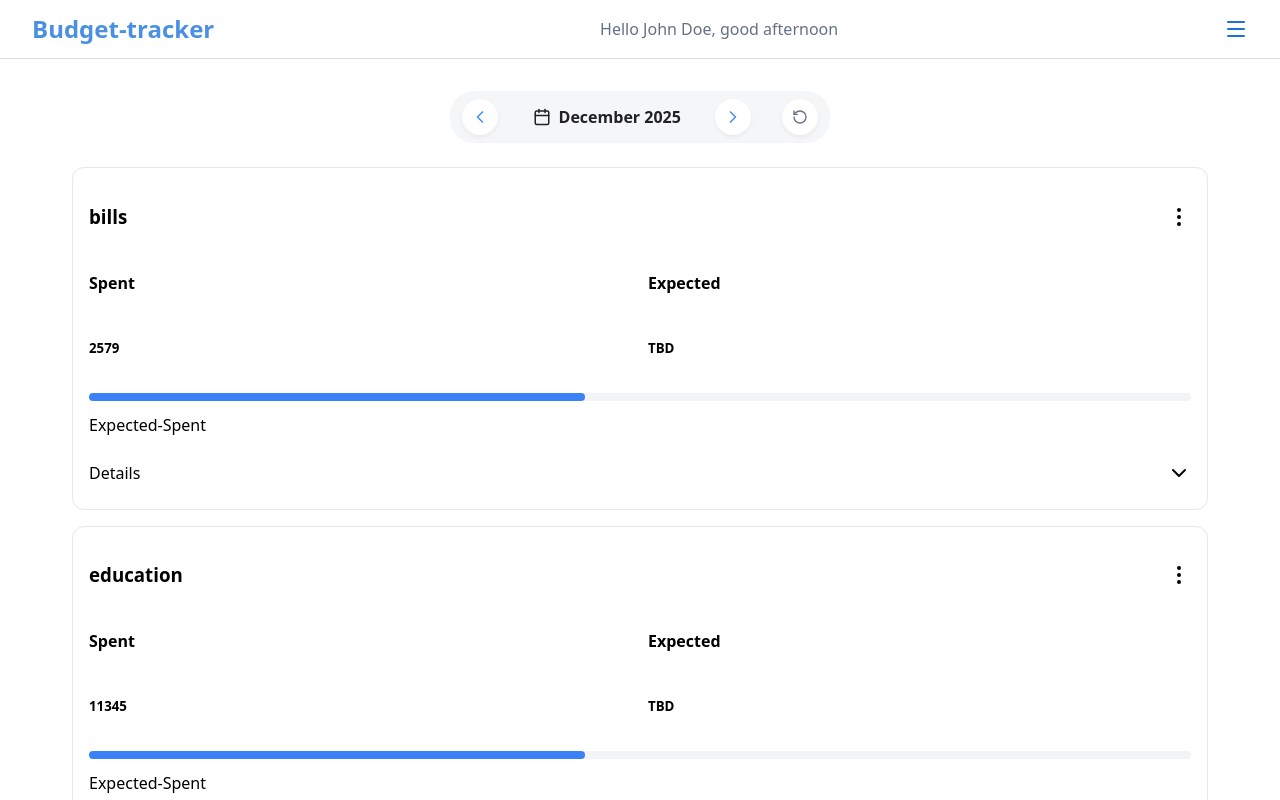
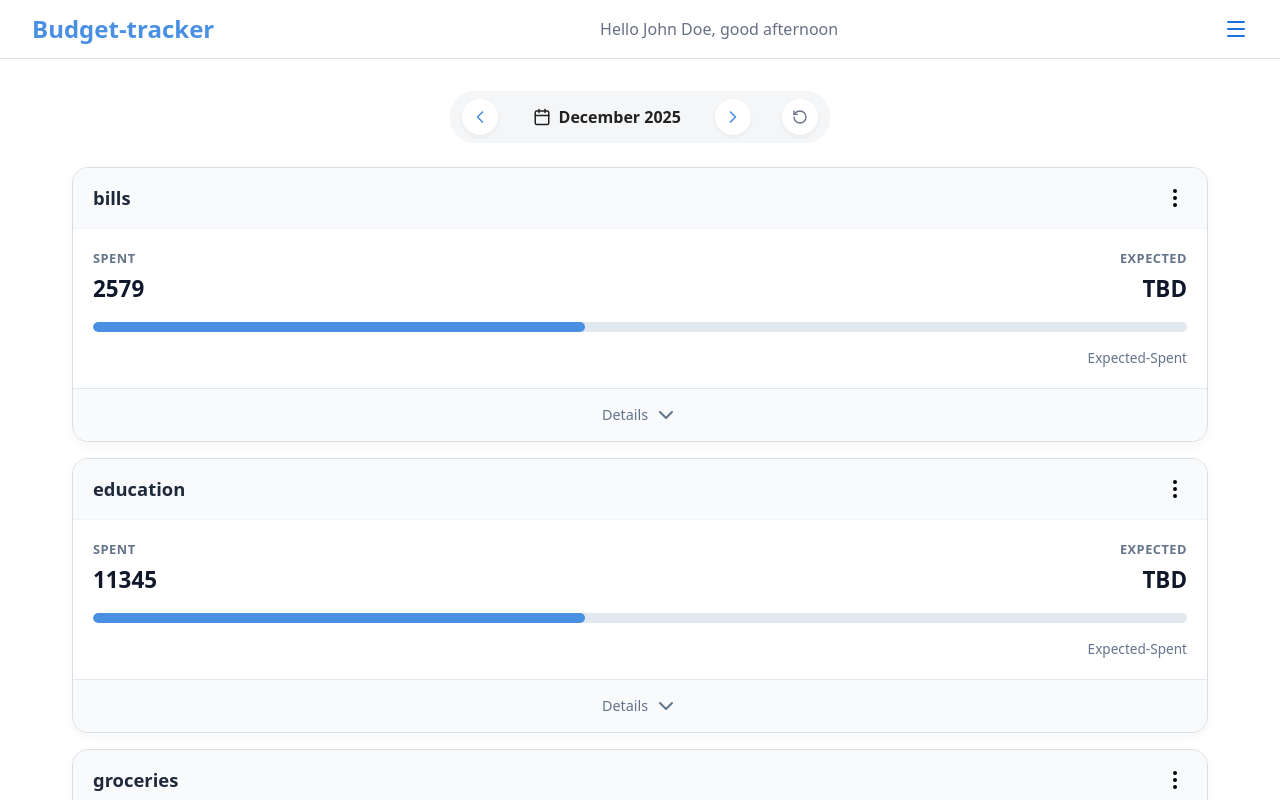
Before and after one commit to ey4l-course/budget-tracker-ui, a React (Vite) app: page /app in a window 1280 px wide. Shown: the top 800 px of the page. Built offline with nearby package versions, Linux system fonts and the light colour scheme.

Commit message:
feat(CSS): Finalized CSS for all login related components.
Finalized design of CategoryCard and ExpenseItem.

```diff
--- a/src/components/CategoryCard.jsx
+++ b/src/components/CategoryCard.jsx
@@ -53,72 +53,6 @@ export const CategoryCard = ({category}) => {
             </ul>
         </section>
         }
-        {/* --- TEMPORARY LAYOUT CSS --- */}
-      {/* Keeping strictly to display, flex/grid, gap, and alignment.
-          Added a basic border/padding just so you can see the card's physical boundaries. */}
-      <style>{`
-        .category-card {
-          display: flex;
-          flex-direction: column;
-          gap: 1rem;
-          padding: 1rem;
-          border: 1px solid #e5e7eb;
-          border-radius: 12px;
-          overflow: hidden; /* Prevents square corners from child elements poking out */
-        }
-
-        .category-header {
-          display: flex;
-          justify-content: space-between;
-          align-items: center;
-        }
-
-        .subtotal-wrapper {
-          display: flex;
-          flex-direction: column;
-          gap: 0.75rem;
-        }
-
-        .top-row {
-          display: grid;
-          grid-template-columns: 1fr 1fr; /* Two equal columns */
-          gap: 1rem;
-        }
-
-        .spent, .expected {
-          display: flex;
-          flex-direction: column;
-        }
-
-        .card-dropdown {
-          display: flex;
-          justify-content: space-between;
-          align-items: center;
-          cursor: pointer;
-          padding: 0.5rem 0; /* Makes it easier to tap on mobile */
-        }
-
-        .details-section {
-          display: flex;
-          flex-direction: column;
-        }
-
-        /* Temporary dummy styling for the progress bar so it's visible */
-        .progress-bar-wrapper {
-          width: 100%;
-          height: 8px;
-          background-color: #f3f4f6;
-          border-radius: 4px;
-        }
-        .progress-bar {
-          width: 45%;
-          height: 100%;
-          background-color: #3b82f6;
-          border-radius: 4px;
-        }
-      `}</style>
     </article>
-
-
   )
 }
--- a/src/components/ExpenseItem.jsx
+++ b/src/components/ExpenseItem.jsx
@@ -16,63 +16,6 @@ export const ExpenseItem = ({expenseItem}) => {
                 <EllipsisVertical />
             </button>
         </div>
-
-        <style>{`
-        .expense-item {
-          display: flex;
-          justify-content: space-between;
-          align-items: center;
-          padding: 0.75rem 0;
-          border-bottom: 1px solid #f3f4f6;
-        }
-
-        /* Remove the border from the very last item so it doesn't look weird in the card */
-        .expense-item:last-child {
-          border-bottom: none;
-        }
-
-        .expense-info {
-          display: flex;
-          flex-direction: column;
-          gap: 0.25rem;
-        }
-
-        .expense-name {
-          font-weight: 500;
-          color: #1f2937;
-        }
-
-        .expense-date {
-          font-size: 0.85rem;
-          color: #6b7280;
-        }
-
-        .expense-action {
-          display: flex;
-          align-items: center;
-          gap: 0.75rem;
-        }
-
-        .expense-amount {
-          font-weight: 600;
-          color: #111827;
-        }
-
-        .icon-btn {
-          background: transparent;
-          border: none;
-          padding: 0.25rem;
-          cursor: pointer;
-          color: #9ca3af;
-          display: flex;
-          align-items: center;
-          border-radius: 4px;
-        }
-
-        .icon-btn:hover {
-          background-color: #f3f4f6;
-        }
-      `}</style>
     </li>
   )
 }
--- a/src/layouts/Protected.css
+++ b/src/layouts/Protected.css
@@ -129,4 +129,200 @@
     white-space: nowrap;
   }
   }
+
+/* ===== 4. Category Cards (Premium Layout) ===== */
+  .category-card {
+    display: flex;
+    flex-direction: column;
+    background: #ffffff;
+    border: 1px solid #d9dee3;
+    border-radius: 16px;
+    overflow: hidden; /* CRITICAL: Allows the header's background to respect the rounded corners */
+    box-shadow: 0 4px 12px rgba(16, 24, 40, 0.04);
+    transition: box-shadow 0.2s ease, transform 0.2s ease;
+  }
+
+  .category-card:hover {
+    box-shadow: 0 8px 24px rgba(16, 24, 40, 0.08);
+    transform: translateY(-2px); /* Slight lift effect */
+  }
+
+  #summary-view {
+    display: flex;
+    flex-direction: column;
+  }
+
+  /* The Header - Now edge-to-edge with a background */
+  .category-header {
+    display: flex;
+    justify-content: space-between;
+    align-items: center;
+    background-color: #f8fafc; /* Subtle premium slate/blue background */
+    padding: 16px 20px;
+    border-bottom: 1px solid #f1f5f9;
+  }
+
+  .category-header h3 {
+    margin: 0;
+    font-size: 1.15rem;
+    color: #1e293b;
+    font-weight: 600;
+  }
+
+  /* Subtotals & Top Row */
+  .subtotal-wrapper {
+    display: flex;
+    flex-direction: column;
+    gap: 16px;
+    padding: 20px; /* Padding applied here instead of the main card */
+  }
+
+  .top-row {
+    display: flex; /* Changed from Grid to Flex */
+    justify-content: space-between; /* Pins Spent to the left, Expected to the right */
+    align-items: flex-end;
+  }
+
+  .spent {
+    display: flex;
+    flex-direction: column;
+    align-items: flex-start;
+  }
+
+  .expected {
+    display: flex;
+    flex-direction: column;
+    align-items: flex-end; /* Forces text inside the column to the right */
+    text-align: right;
+  }
+
+  .spent h4, .expected h4 {
+    margin: 0 0 4px 0;
+    font-size: 0.80rem;
+    color: #64748b;
+    text-transform: uppercase;
+    letter-spacing: 0.5px;
+    font-weight: 600;
+  }
+
+  .spent h5, .expected h5 {
+    margin: 0;
+    font-size: 1.4rem;
+    color: #0f172a;
+    font-weight: 700;
+  }
+
+  /* Progress Bar */
+  .progress-bar-wrapper {
+    width: 100%;
+    height: 10px;
+    background-color: #e2e8f0;
+    border-radius: 10px;
+    overflow: hidden;
+  }
+
+  .progress-bar {
+    width: 45%;
+    height: 100%;
+    background-color: #4a90e2;
+    border-radius: 10px;
+    transition: width 0.3s ease;
+  }
+
+  .leftover {
+    font-size: 0.85rem;
+    color: #64748b;
+    text-align: right;
+  }
+
+  /* Dropdown Toggle */
+  .card-dropdown {
+    display: flex;
+    justify-content: center;
+    align-items: center;
+    gap: 6px;
+    padding: 14px 20px;
+    background-color: #f8fafc; /* Matches header for symmetry */
+    border-top: 1px solid #e2e8f0;
+    color: #64748b;
+    font-size: 0.9rem;
+    font-weight: 500;
+    cursor: pointer;
+    transition: background-color 0.2s ease, color 0.2s ease;
+  }
+
+  .card-dropdown:hover {
+    background-color: #f1f5f9;
+    color: #0f172a;
+  }
+
+  /* ===== 5. Expense Items (Details Section) ===== */
+  .details-section {
+    padding: 0 20px 10px 20px;
+    background-color: #f8fafc; /* Creates a nice 'drawer' effect when opened */
+  }
+
+  .details-section ul {
+    list-style: none;
+    margin: 0;
+    padding: 0;
+    display: flex;
+    flex-direction: column;
+  }
+
+  .expense-item {
+    display: flex;
+    justify-content: space-between;
+    align-items: center;
+    padding: 14px 0;
+    border-bottom: 1px solid #e2e8f0;
+  }
+
+  .expense-item:last-child {
+    border-bottom: none;
+  }
+
+  .expense-info {
+    display: flex;
+    flex-direction: column;
+    gap: 4px;
+  }
+
+  .expense-name {
+    font-weight: 600;
+    color: #1e293b;
+    font-size: 0.95rem;
+  }
+
+  .expense-date {
+    font-size: 0.8rem;
+    color: #64748b;
+  }
+
+  .expense-action {
+    display: flex;
+    align-items: center;
+    gap: 12px;
+  }
+
+  .expense-amount {
+    font-weight: 700;
+    color: #0f172a;
+  }
+
+  .expense-action .icon-btn {
+    background: transparent;
+    border: none;
+    padding: 4px;
+    cursor: pointer;
+    color: #9ca3af;
+    display: flex;
+    align-items: center;
+    border-radius: 6px;
+  }
+
+  .expense-action .icon-btn:hover {
+    background-color: #e2e8f0;
+    color: #1e293b;
+  }
 }
```
